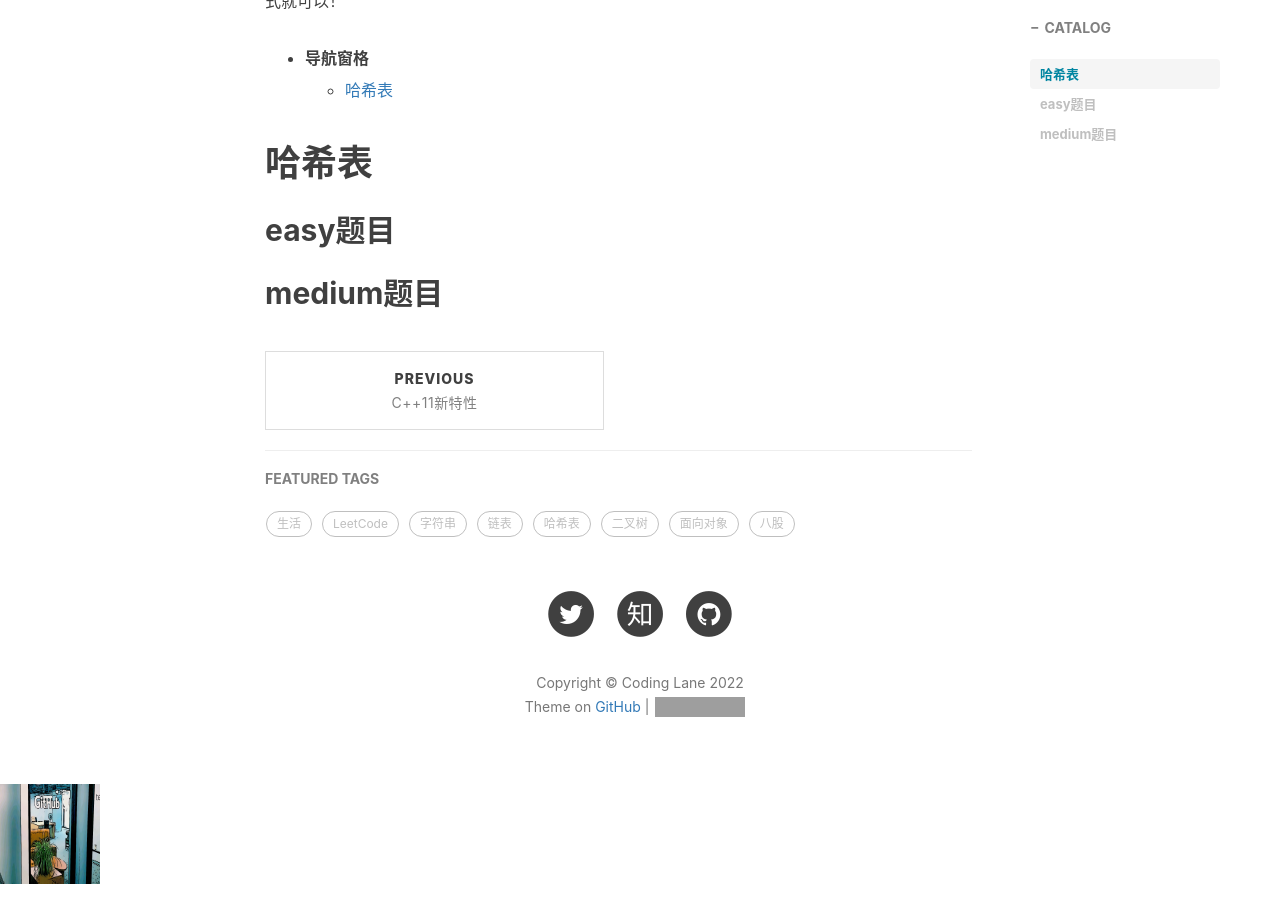
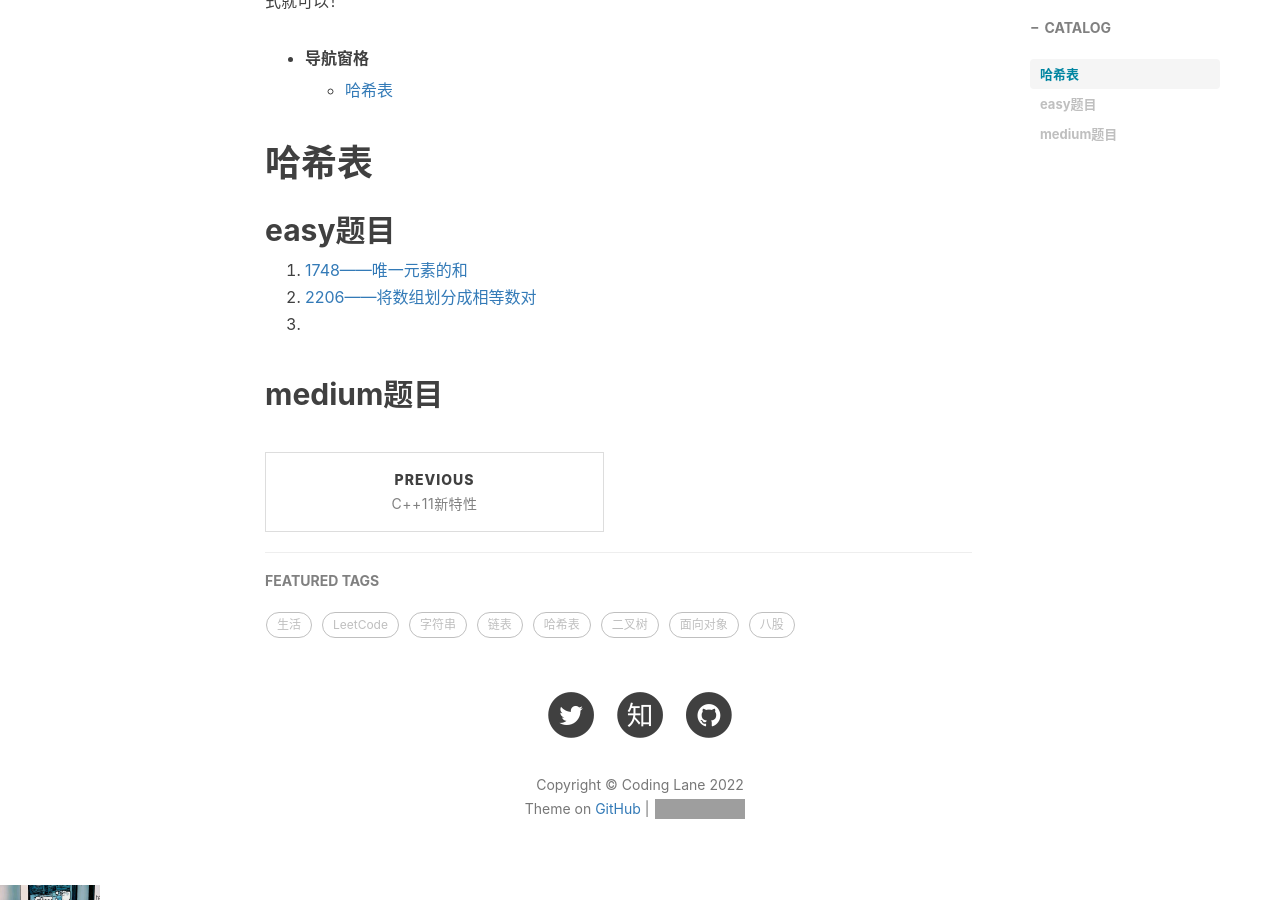
Before and after one commit to xie96808/xie96808.github.io, a Jekyll site: the page built from _posts/2022-05-22-刷题分类!.md, in a window 1280 px wide and 900 px high, scrolled down 546 px. Built offline with Jekyll 4.4.1, drawn with Linux system fonts in a browser that asks for light colours; nearby versions of some CDN libraries; comment, search, counter and statistics services are not loaded; grey boxes are pictures that could not be loaded.

Commit message:
Update 2022-05-22-刷题分类!.md

```diff
--- a/_posts/2022-05-22-刷题分类!.md
+++ b/_posts/2022-05-22-刷题分类!.md
@@ -21,6 +21,8 @@ tags:								#标签
 
 ## easy题目
 
-
+1. [1748——唯一元素的和](https://leetcode.cn/problems/sum-of-unique-elements/)
+2. [2206——将数组划分成相等数对](https://leetcode.cn/problems/divide-array-into-equal-pairs/)
+3.
 
 ## medium题目
```
